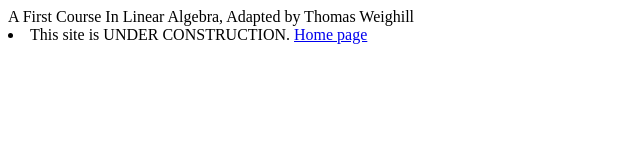
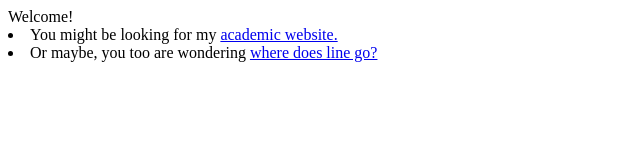
Before and after one commit to thomasweighill/thomasweighill.github.io, a plain HTML site: page index.html in a window 1280 px wide. Shown: the whole page, without its empty margins (0-640 px from the left). Drawn offline with Linux system fonts and the light colour scheme.

Commit message:
Remove textbook make homepage only

```diff
--- a/index.html
+++ b/index.html
@@ -1,9 +1,10 @@
 <html>
 <head>
-A First Course In Linear Algebra, Adapted by Thomas Weighill
+Welcome!
 </head>
 
 <body>
-    <li> This site is UNDER CONSTRUCTION. <a href="fcla.html"> Home page </a> </li>
+    <li> You might be looking for my <a href="https://sites.google.com/view/thomasweighill/home"> academic website. </a> </li>
+    <li> Or maybe, you too are wondering <a href="http://wheredoeslinego.com/"> where does line go? </a> </li>
 </body>
 </html>
```
